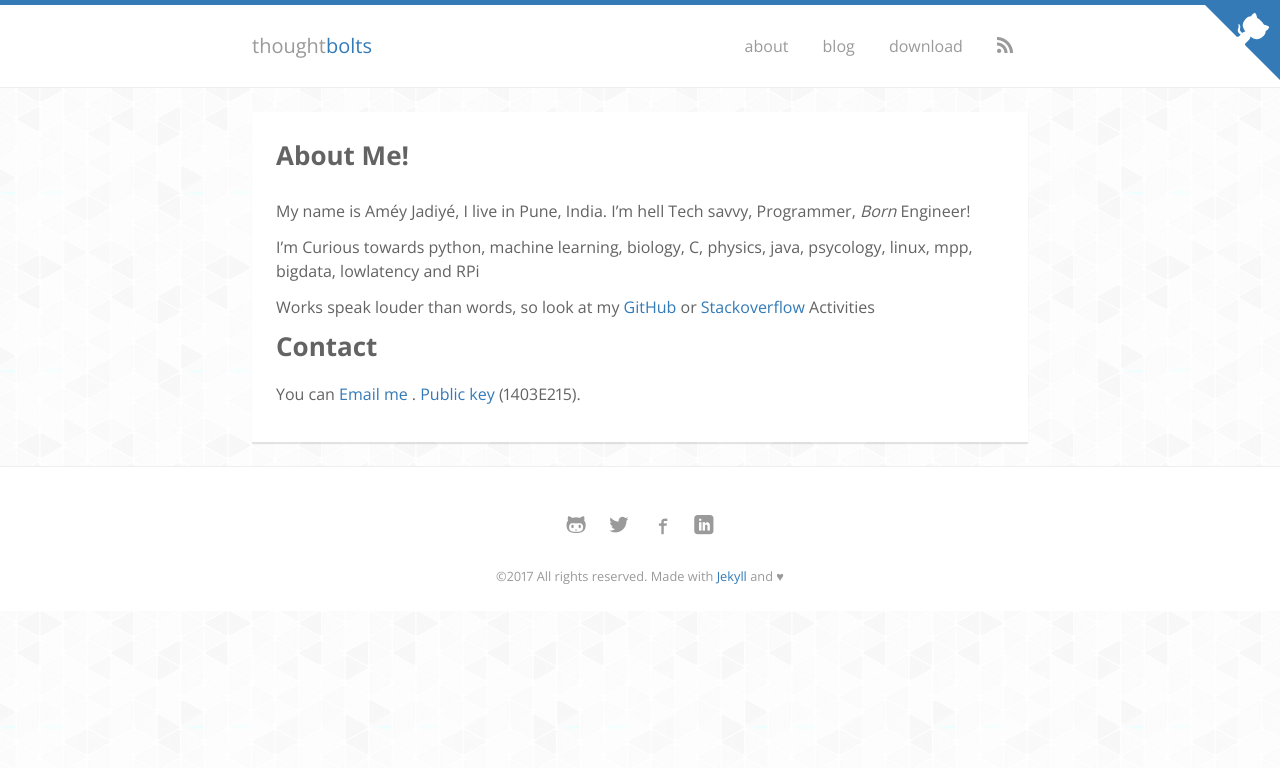
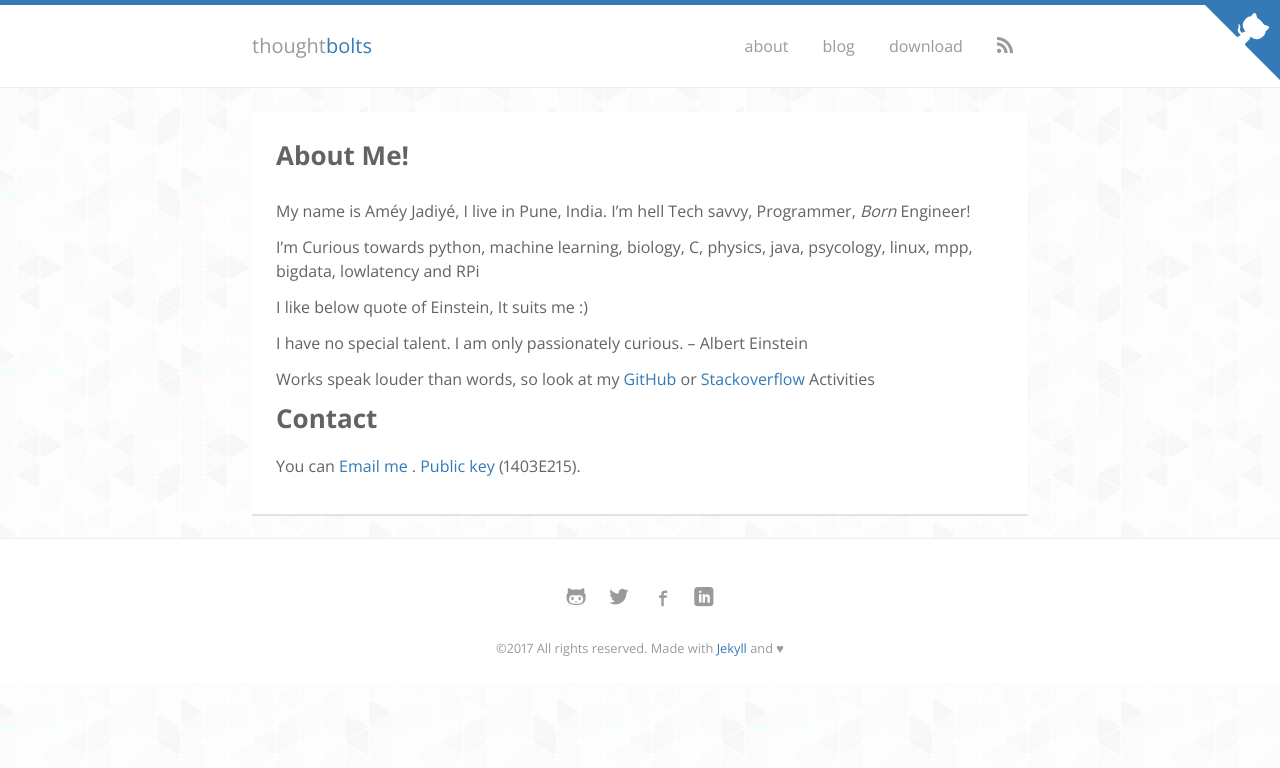
Before and after one commit to thoughtbolts/thoughtbolts.github.io, a Jekyll site: the page built from about.md, in a window 1280 px wide. Shown: the top 768 px of the page. Built offline with Jekyll 4.4.1, drawn with Linux system fonts in a browser that asks for light colours; nearby versions of some CDN libraries; some web fonts are replaced.

Commit message:
updated about me

```diff
--- a/about.md
+++ b/about.md
@@ -8,6 +8,10 @@ My name is Améy Jadiyé, I live in Pune, India. I'm hell Tech savvy, Programmer
 
 I'm Curious towards python, machine learning, biology, C, physics, java, psycology, linux, mpp, bigdata, lowlatency and RPi
 
+I like below quote of Einstein, It suits me :)
+
+<i>I have no special talent. I am only passionately curious.</i> – <b>Albert Einstein </b>
+
 Works speak louder than words, so look at my [GitHub](https://github.com/ameyjadiye) or [Stackoverflow](http://stackoverflow.com/users/2664649/amey-jadiye) Activities
 
 ## Contact
```
